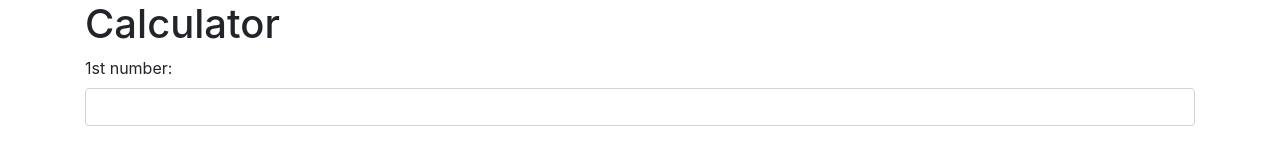
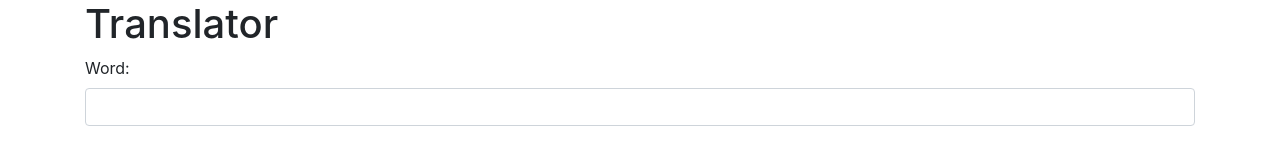
Before and after one commit to Pfulcher26/pig-latin, a plain HTML site: page index.html in a window 1280 px wide. Shown: the top 153 px of the page. Drawn offline with Linux system fonts and the light colour scheme.

Commit message:
fix output and unexpected tokens fromm previous commits
Co-authored-by: Payne Fulcher <pfulcher26@gmail.com>

```diff
--- a/index.html
+++ b/index.html
@@ -1,7 +1,7 @@
 <!DOCTYPE html>
 <html>
   <head>
-    <title>Calculator</title>
+    <title>Pig Latin Translator</title>
     <link href="css/bootstrap.css" rel="stylesheet" type="text/css">
     <link href="css/styles.css" rel="stylesheet" type="text/css">
     <script src="js/jquery-3.4.1.js"></script>
@@ -10,10 +10,10 @@
   </head>
   <body>
     <div class="container">
-      <h1>Calculator</h1>
+      <h1>Translator</h1>
       <form id="calculator">
         <div class="form-group">
-          <label for="input1">1st number:</label>
+          <label for="input1">Word:</label>
           <input id="input1" class="form-control" type="text">
         </div>
 
```
Also changed, not shown: js/scripts.js (+1 -9 lines), 1 other file.
